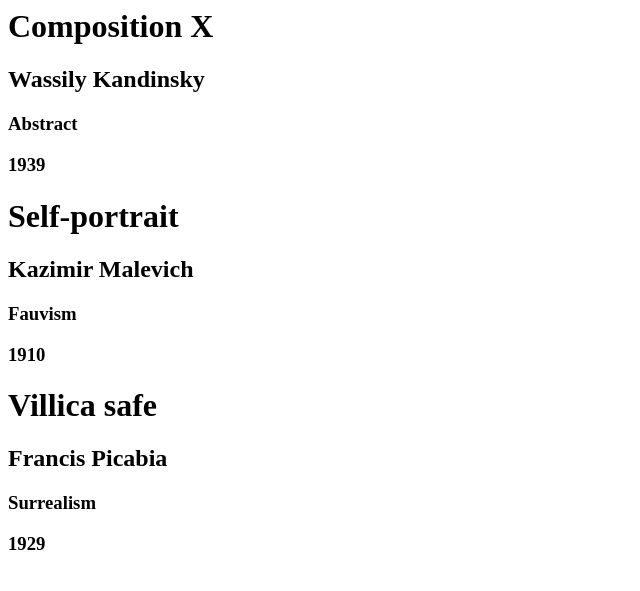
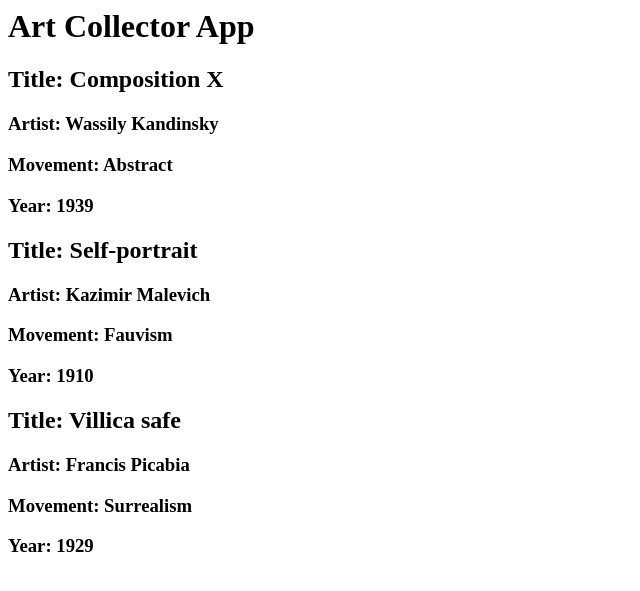
Before and after one commit to mariagus/artcollector, a PHP site: page / in a window 1280 px wide. Shown: the top 591 px of the page, without its empty margins (0-640 px from the left). Run offline with PHP 8.4, Linux system fonts and the light colour scheme; data comes from the database, SQL or seed files in the repository.

Commit message:
Change foreach display and add title

```diff
--- a/index.php
+++ b/index.php
@@ -1,3 +1,5 @@
+<h1>Art Collector App</h1>
+
 <?php
 
 require "getArtworks.php";
@@ -6,12 +8,14 @@ function displayArtworks()
 {
     $artworks = getArtworks();
     '<div class="artworks">';
+    $return = '';
     foreach ($artworks as $artwork){
-        echo '<h1>' . $artwork['title'] . '</h1>';
-        echo '<h2>' . $artwork['artist'] . '</h2>';
-        echo '<h3>' . $artwork['movement']. '</h3>';
-        echo '<h3>' . $artwork['year']. '</h3>';
+        $return .= '<h2>Title: ' . $artwork['title'] . '</h2>';
+        $return .= '<h3>Artist: ' . $artwork['artist'] . '</h3>';
+        $return .= '<h3>Movement: ' . $artwork['movement']. '</h3>';
+        $return .= '<h3>Year: ' . $artwork['year']. '</h3>';
     }
+    return $return;
     '</div>';
 
 }
```
